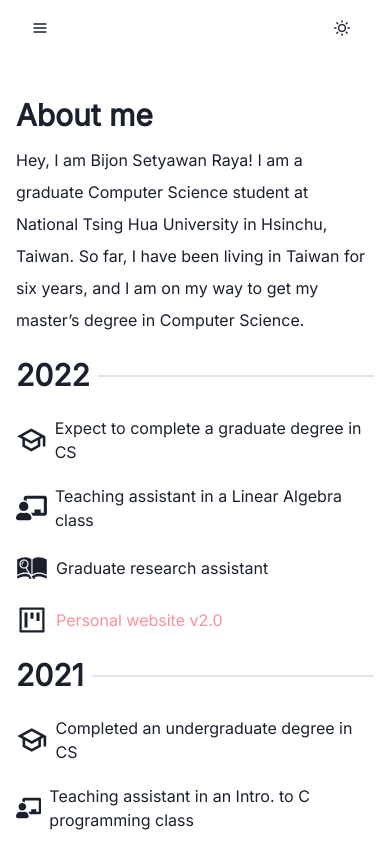
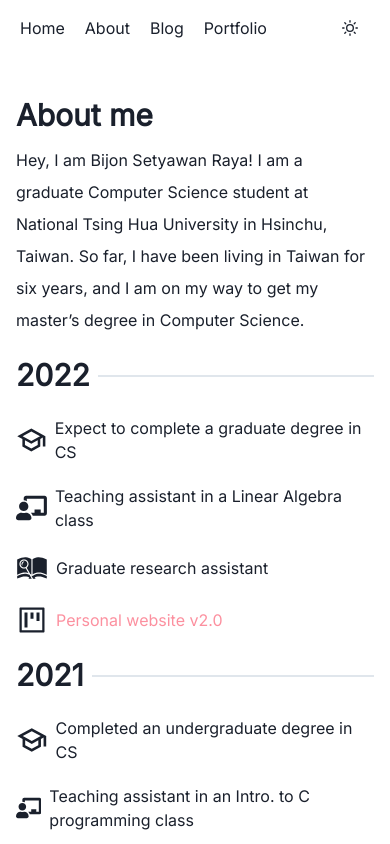
Before and after one commit to bsraya/bsraya, a Next.js app: page /about in a window 390 px wide. Shown: the top 844 px of the page. Built offline with nearby package versions, Linux system fonts and the light colour scheme; a small style sheet from the web is missing.

Commit message:
remove dropdown menu

```diff
--- a/components/Navbar.tsx
+++ b/components/Navbar.tsx
@@ -1,14 +1,11 @@
 import {
     Box,
     Flex,
-    useMediaQuery,
 } from '@chakra-ui/react'
 import Navlink from './Navlink'
-import Dropdown from './DropdownMenu'
 import Switch from './Switch'
 
 export default function Navigation(): JSX.Element {
-    const [isMobile] = useMediaQuery('(max-width: 768px)')
     return (
         <Box
             flexDirection="row"
@@ -25,22 +22,12 @@ export default function Navigation(): JSX.Element {
                 align="center"
                 mx="auto"
             >
-                {
-                    isMobile ? (
-                        <>
-                            <Dropdown />
-                        </>
-                    ): (
-                        <>
                 <Flex mr="auto">
                     <Navlink href="/">Home</Navlink>
                     <Navlink href="/about">About</Navlink>
                     <Navlink href="/blog">Blog</Navlink>
                     <Navlink href="/portfolio">Portfolio</Navlink>
                 </Flex>
-                        </>
-                    )
-                }
                 <Switch />
             </Flex>
         </Box>
--- a/components/Switch.tsx
+++ b/components/Switch.tsx
@@ -11,7 +11,6 @@ export default function ColorModeSwitch({...props}): JSX.Element {
             isRound
             variant="ghost"
             onMouseDown={toggleColorMode}
-            mr={2}
             {...props}
         />
     )
```
Lines whose indentation alone changed are shown as unchanged.
